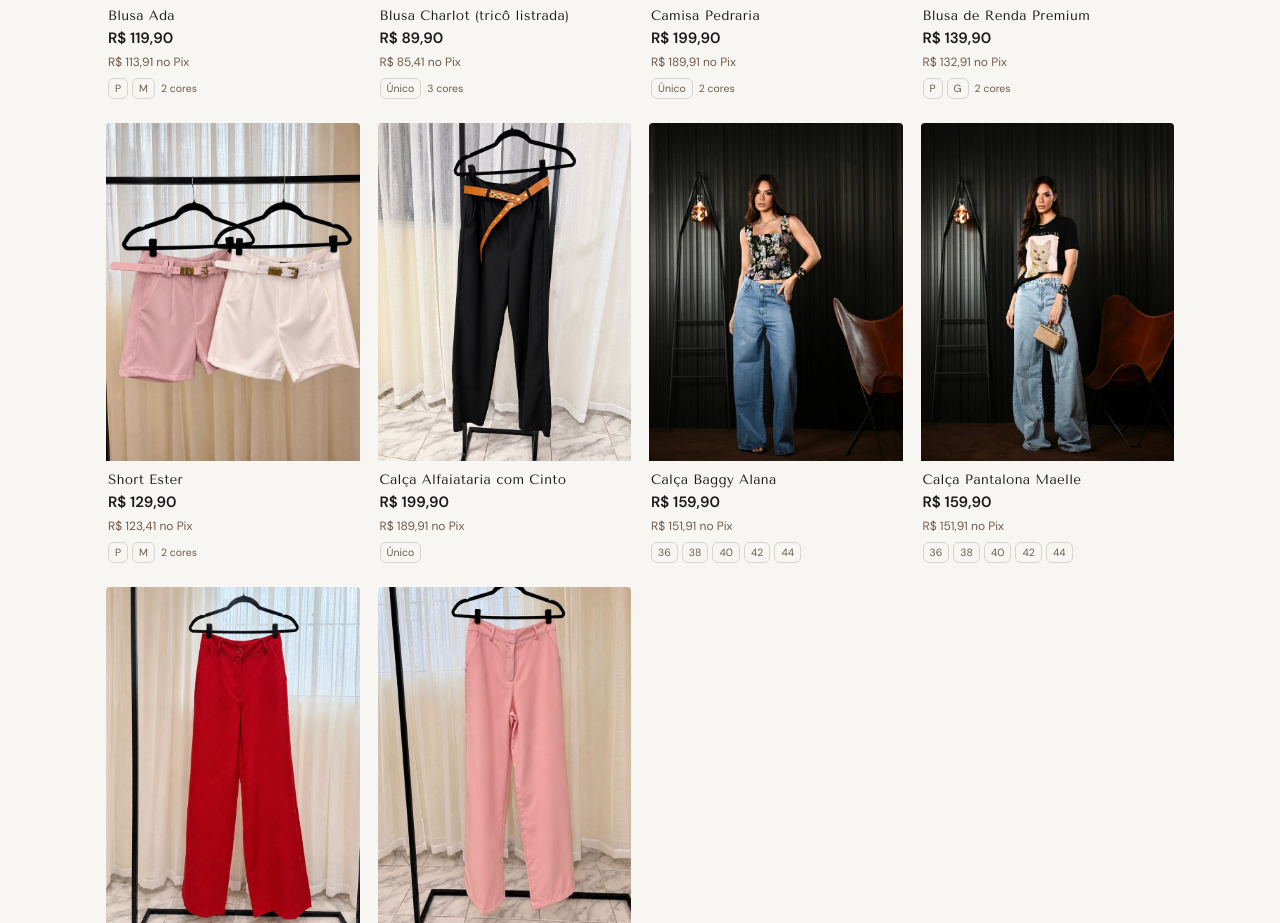
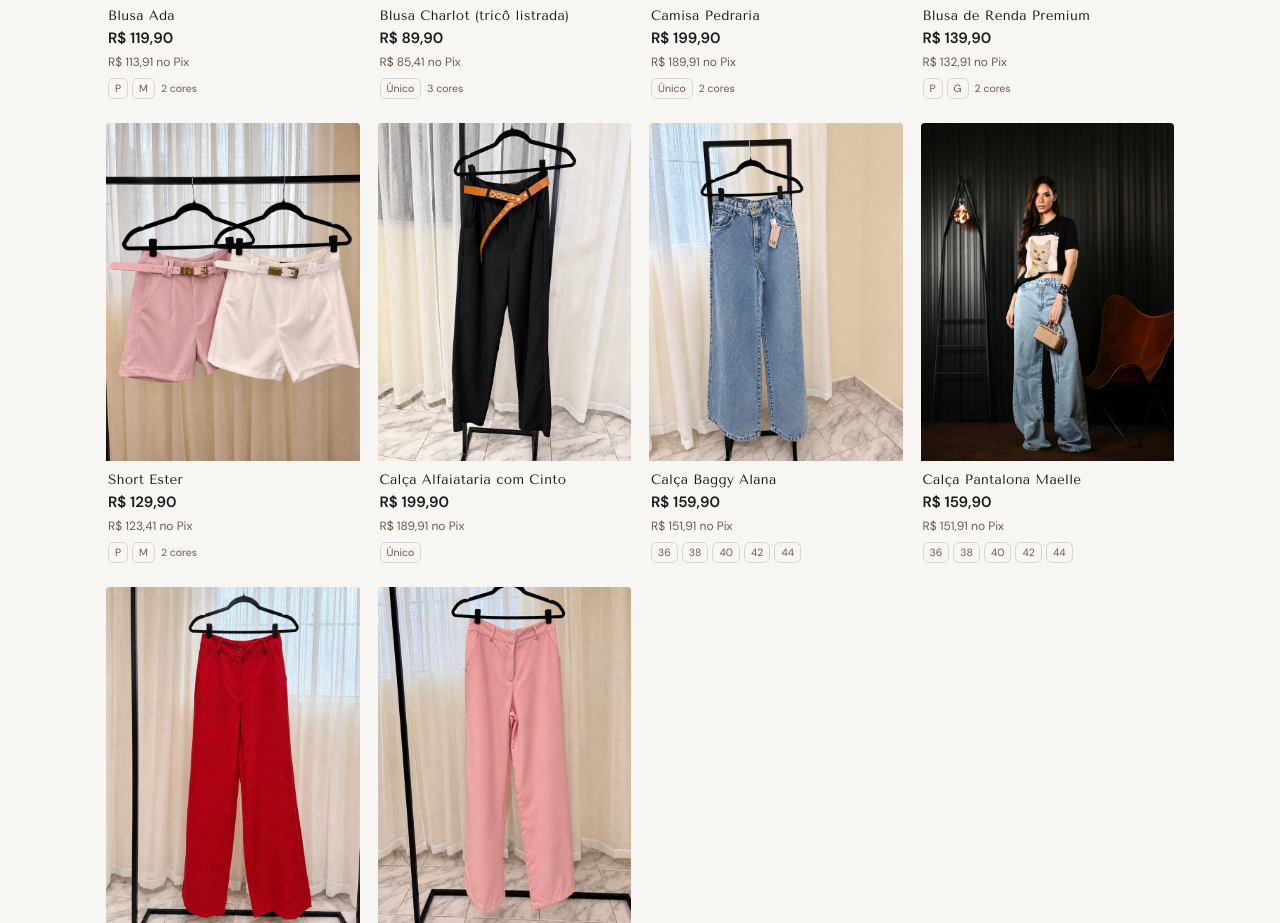
Before and after one commit to usejl/usejl.github.io, a plain HTML site: page index.html in a window 1280 px wide. Shown: the part 2376-3299 px from the top of the page. Drawn offline with nearby package versions, Linux system fonts and the light colour scheme.

Commit message:
Calça Baggy Alana com fotos próprias

```diff
--- a/index.html
+++ b/index.html
@@ -273,7 +273,7 @@ const PRODUTOS = [
   {codigo: "JL020", nome: "Camisa Pedraria", categoria: "Blusas", preco: 199.9, pix: 189.91, parcela: 66.63, precoAntigo: null, descricao: "Organza com pedraria. Tamanho único (veste do P ao G).", variantes: [{"cor": "Branco", "tam": "U", "qtd": 1}, {"cor": "Preto", "tam": "U", "qtd": 1}], fotos: {"Branco": ["propria-70.jpg"], "Preto": ["propria-70.jpg", "propria-71.jpg"]}, gerais: ["jl020-branco-1.jpg", "jl020-branco-2.jpg"], novo: false, status: "disponivel", legGerais: "Foto ilustrativa · modelo"},
   {codigo: "JL021", nome: "Short Ester", categoria: "Calças & Saias", preco: 129.9, pix: 123.41, parcela: 43.3, precoAntigo: null, descricao: "", variantes: [{"cor": "Branco", "tam": "M", "qtd": 1}, {"cor": "Rose", "tam": "P", "qtd": 1}], fotos: {"Branco": ["propria-22.jpg", "propria-23.jpg", "propria-24.jpg"], "Rose": ["propria-22.jpg", "propria-24.jpg"]}, gerais: ["jl021-geral-1.jpg", "jl021-geral-2.jpg"], novo: false, status: "disponivel", legGerais: "Foto ilustrativa · modelo"},
   {codigo: "JL022", nome: "Calça Alfaiataria com Cinto", categoria: "Calças & Saias", preco: 199.9, pix: 189.91, parcela: 66.63, precoAntigo: null, descricao: "Alfaiataria com cinto. Tamanho único (veste do P ao G).", variantes: [{"cor": "Preto", "tam": "U", "qtd": 1}], fotos: {"Preto": ["propria-72.jpg", "propria-73.jpg"]}, gerais: [], novo: false, status: "disponivel"},
-  {codigo: "JL023", nome: "Calça Baggy Alana", categoria: "Calças & Saias", preco: 159.9, pix: 151.91, parcela: 53.3, precoAntigo: null, descricao: "Jeans 100% algodão, modelagem baggy, cintura alta.", variantes: [{"cor": "Sortida", "tam": "36", "qtd": 1}, {"cor": "Sortida", "tam": "38", "qtd": 1}, {"cor": "Sortida", "tam": "40", "qtd": 1}, {"cor": "Sortida", "tam": "42", "qtd": 1}, {"cor": "Sortida", "tam": "44", "qtd": 1}], fotos: {"Sortida": ["jl023-sortida-1.jpg", "jl023-sortida-2.jpg", "jl023-sortida-3.jpg"]}, gerais: [], novo: false, status: "disponivel"},
+  {codigo: "JL023", nome: "Calça Baggy Alana", categoria: "Calças & Saias", preco: 159.9, pix: 151.91, parcela: 53.3, precoAntigo: null, descricao: "Jeans 100% algodão, modelagem baggy, cintura alta.", variantes: [{"cor": "Sortida", "tam": "36", "qtd": 1}, {"cor": "Sortida", "tam": "38", "qtd": 1}, {"cor": "Sortida", "tam": "40", "qtd": 1}, {"cor": "Sortida", "tam": "42", "qtd": 1}, {"cor": "Sortida", "tam": "44", "qtd": 1}], fotos: {"Sortida": ["propria-74.jpg", "propria-75.jpg"]}, gerais: ["jl023-sortida-1.jpg", "jl023-sortida-2.jpg", "jl023-sortida-3.jpg"], novo: false, status: "disponivel", legGerais: "Foto ilustrativa · modelo"},
   {codigo: "JL024", nome: "Calça Pantalona Maelle", categoria: "Calças & Saias", preco: 159.9, pix: 151.91, parcela: 53.3, precoAntigo: null, descricao: "Jeans de pernas amplas, cintura alta.", variantes: [{"cor": "Sortida", "tam": "36", "qtd": 1}, {"cor": "Sortida", "tam": "38", "qtd": 1}, {"cor": "Sortida", "tam": "40", "qtd": 1}, {"cor": "Sortida", "tam": "42", "qtd": 1}, {"cor": "Sortida", "tam": "44", "qtd": 1}], fotos: {"Sortida": ["jl024-sortida-1.jpg", "jl024-sortida-2.jpg", "jl024-sortida-3.jpg"]}, gerais: [], novo: false, status: "disponivel"},
   {codigo: "JL025", nome: "Calça Pantalona Luxo", categoria: "Calças & Saias", preco: 159.9, pix: 151.91, parcela: 53.3, precoAntigo: null, descricao: "", variantes: [{"cor": "Vermelho", "tam": "P", "qtd": 1}], fotos: {"Vermelho": ["propria-12.jpg", "propria-13.jpg"]}, gerais: [], novo: false, status: "disponivel"},
   {codigo: "JL026", nome: "Calça Pantalona Ricca", categoria: "Calças & Saias", preco: 139.9, pix: 132.91, parcela: 46.63, precoAntigo: null, descricao: "", variantes: [{"cor": "Rosa", "tam": "P", "qtd": 1}, {"cor": "Rosa", "tam": "M", "qtd": 1}], fotos: {"Rosa": ["propria-14.jpg", "propria-15.jpg"]}, gerais: ["jl026-geral-1.jpg"], novo: false, status: "disponivel", legGerais: "Foto ilustrativa · modelo"},
```
